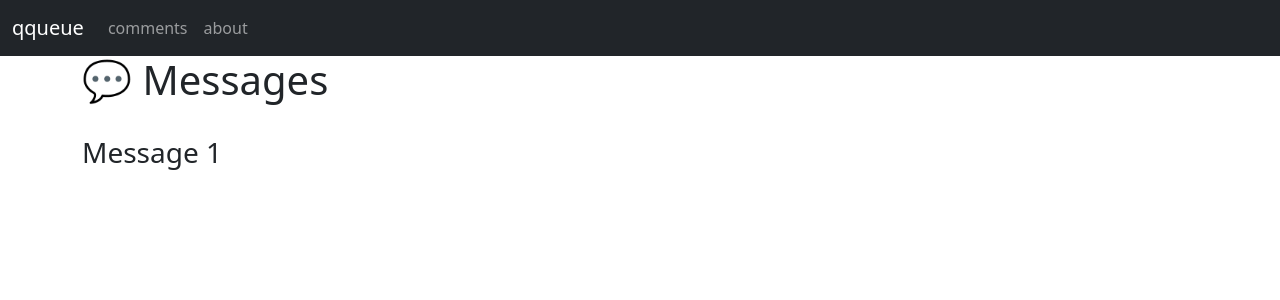
After one commit to whitgroves/qq2, a Flask app: page /messages/1/ in a window 1280 px wide. The commit adds this page. Shown: the top 300 px of the page. Run offline with Flask 3, Linux system fonts and the light colour scheme.

Commit message:
tutorial part 3/13

```diff
--- a/app.py
+++ b/app.py
@@ -3,6 +3,14 @@ from markupsafe import escape # renders URL variable as text to prevent XSS atta
 import datetime
 
 app = Flask(__name__)
+
+@app.errorhandler(404)
+def page_not_found(error):
+    return render_template('404.html'), 404
+
+@app.errorhandler(500)
+def internal_error(error):
+    return render_template('500.html'), 500
 
 @app.route('/')
 @app.route('/index/')
@@ -38,3 +46,18 @@ def comments():
         "What? You're still here? Go home, the movie's over!",
     ]
     return render_template('comments.html', comments=comments)
+
+@app.route('/messages/<int:idx>/')
+def message(idx):
+    app.logger.info('Building messages list...')
+    messages = [f'Message {n}' for n in range(10)]
+    try:
+        app.logger.debug(f'Fetching message at index: {idx}')
+        return render_template('message.html', message=messages[idx])
+    except IndexError:
+        app.logger.error(f'No message found at index: {idx}')
+        abort(404)
+
+@app.route('/500/')
+def error500():
+    abort(500)
--- a/templates/base.html
+++ b/templates/base.html
@@ -17,7 +17,8 @@
     <nav class="navbar navbar-expand-lg navbar-dark bg-dark">
     <div class="container-fluid">
         <a class="navbar-brand" href="{{ url_for('hello') }}">qqueue</a>
-        <button class="navbar-toggler" type="button" data-bs-toggle="collapse" data-bs-target="#navbarNav"
+        <button class="navbar-toggler" type="button"
+                data-bs-toggle="collapse" data-bs-target="#navbarNav"
                 aria-controls="navbarNav" aria-expanded="false" aria-label="Toggle navigation">
             <span class="navbar-toggler-icon"></span>
         </button>
--- /dev/null
+++ b/templates/message.html
@@ -0,0 +1,7 @@
+{% extends 'base.html' %}
+
+{% block content %}
+    <h1>{% block title %} 💬 {% endblock %} Messages </h1>
+    <br>
+    <h3>{{ message }}</h3>
+{% endblock %}
```
Also changed, not shown: templates/404.html (added, +7 -0 lines), templates/500.html (added, +7 -0 lines).
